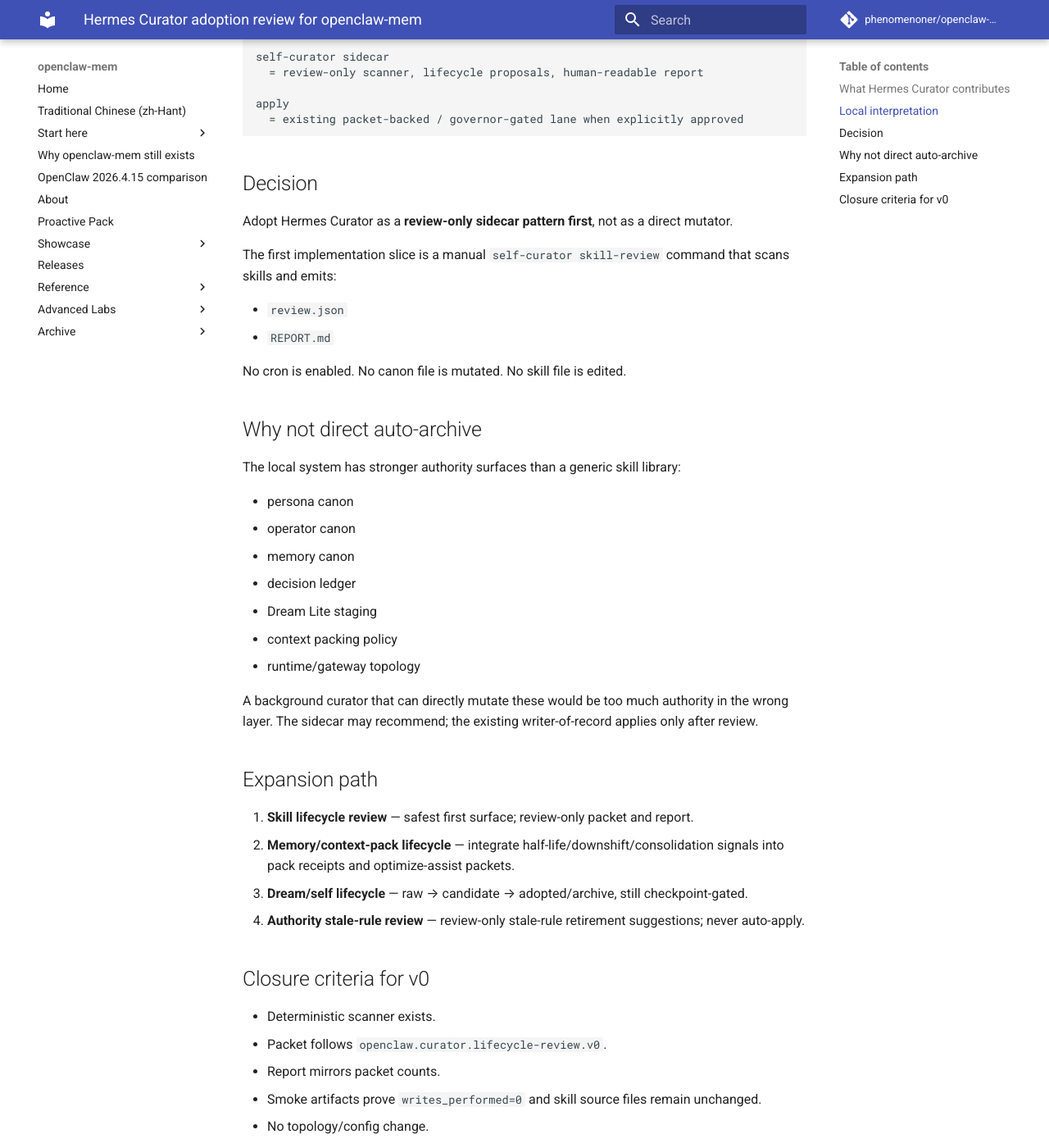
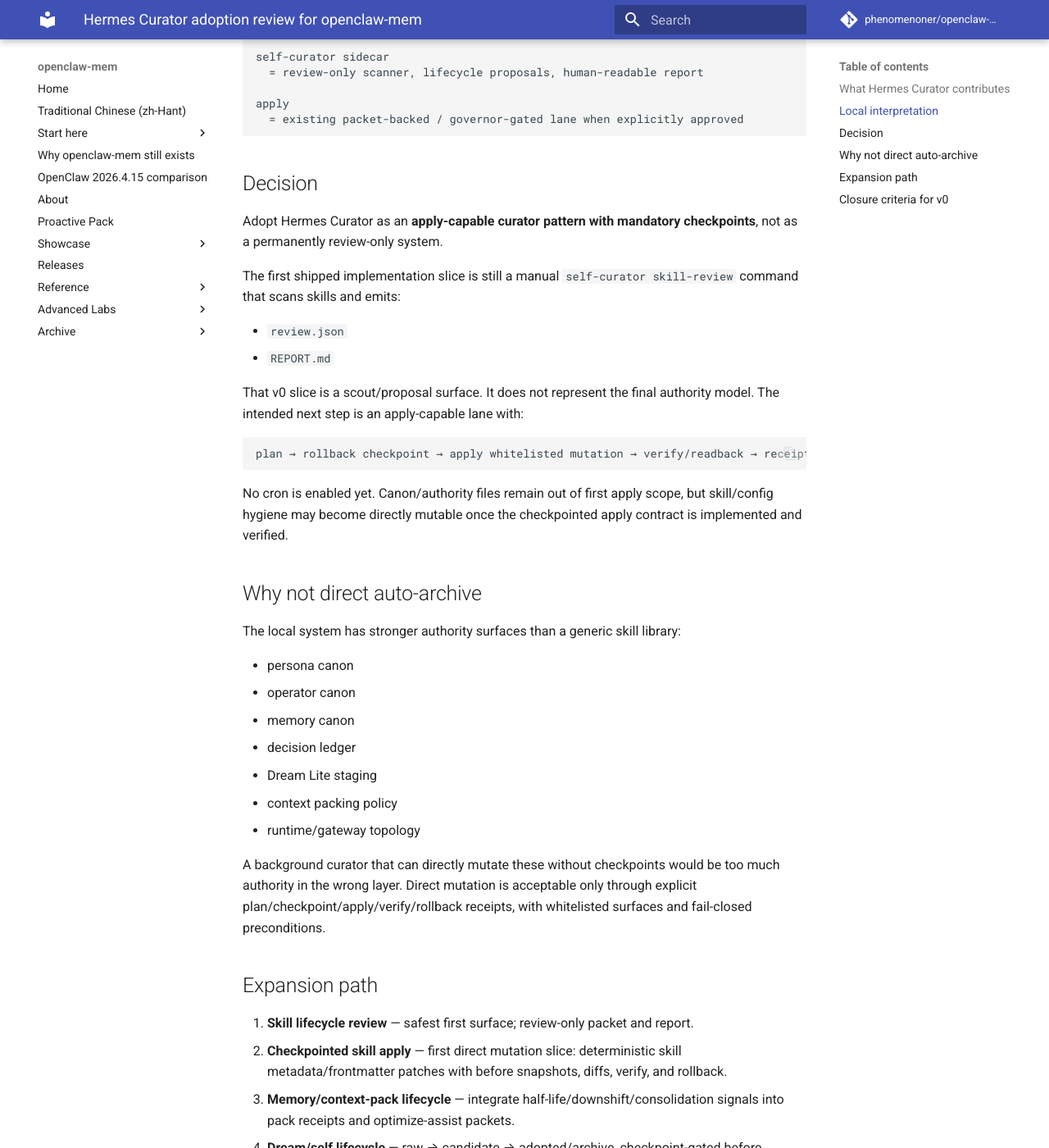
Before and after one commit to phenomenoner/openclaw-mem, an MkDocs documentation site: the page built from docs/hermes-curator-adoption-review.md, in a window 1280 px wide and 1400 px high, scrolled down 1126 px. Shown: the whole window at 82% size. Built offline with MkDocs 1.6.1 and Material for MkDocs 9.7.7, drawn with Linux system fonts in a browser that asks for light colours; comment, search, counter and statistics services are not loaded; some of the changed text lies outside the part shown.

Commit message:
Clarify self curator checkpointed apply direction

````diff
--- a/docs/hermes-curator-adoption-review.md
+++ b/docs/hermes-curator-adoption-review.md
@@ -41,14 +41,20 @@
 
 ## Decision
 
-Adopt Hermes Curator as a **review-only sidecar pattern first**, not as a direct mutator.
+Adopt Hermes Curator as an **apply-capable curator pattern with mandatory checkpoints**, not as a permanently review-only system.
 
-The first implementation slice is a manual `self-curator skill-review` command that scans skills and emits:
+The first shipped implementation slice is still a manual `self-curator skill-review` command that scans skills and emits:
 
 - `review.json`
 - `REPORT.md`
 
-No cron is enabled. No canon file is mutated. No skill file is edited.
+That v0 slice is a scout/proposal surface. It does not represent the final authority model. The intended next step is an apply-capable lane with:
+
+```text
+plan → rollback checkpoint → apply whitelisted mutation → verify/readback → receipt → rollback command
+```
+
+No cron is enabled yet. Canon/authority files remain out of first apply scope, but skill/config hygiene may become directly mutable once the checkpointed apply contract is implemented and verified.
 
 ## Why not direct auto-archive
 
@@ -62,14 +68,15 @@
 - context packing policy
 - runtime/gateway topology
 
-A background curator that can directly mutate these would be too much authority in the wrong layer. The sidecar may recommend; the existing writer-of-record applies only after review.
+A background curator that can directly mutate these without checkpoints would be too much authority in the wrong layer. Direct mutation is acceptable only through explicit plan/checkpoint/apply/verify/rollback receipts, with whitelisted surfaces and fail-closed preconditions.
 
 ## Expansion path
 
 1. **Skill lifecycle review** — safest first surface; review-only packet and report.
-2. **Memory/context-pack lifecycle** — integrate half-life/downshift/consolidation signals into pack receipts and optimize-assist packets.
-3. **Dream/self lifecycle** — raw → candidate → adopted/archive, still checkpoint-gated.
-4. **Authority stale-rule review** — review-only stale-rule retirement suggestions; never auto-apply.
+2. **Checkpointed skill apply** — first direct mutation slice: deterministic skill metadata/frontmatter patches with before snapshots, diffs, verify, and rollback.
+3. **Memory/context-pack lifecycle** — integrate half-life/downshift/consolidation signals into pack receipts and optimize-assist packets.
+4. **Dream/self lifecycle** — raw → candidate → adopted/archive, checkpoint-gated before durable promotion.
+5. **Authority stale-rule review** — review-first; any apply requires a stricter checkpoint and explicit authority-surface gate.
 
 ## Closure criteria for v0
 
````
Also changed, not shown: docs/2026-05-02_self-curator-v0-receipt.md (+8 -1 lines), docs/specs/self-curator-apply-capable-v1.md (added, +175 -0 lines), docs/specs/self-curator-sidecar-v0.md (+5 -3 lines).
